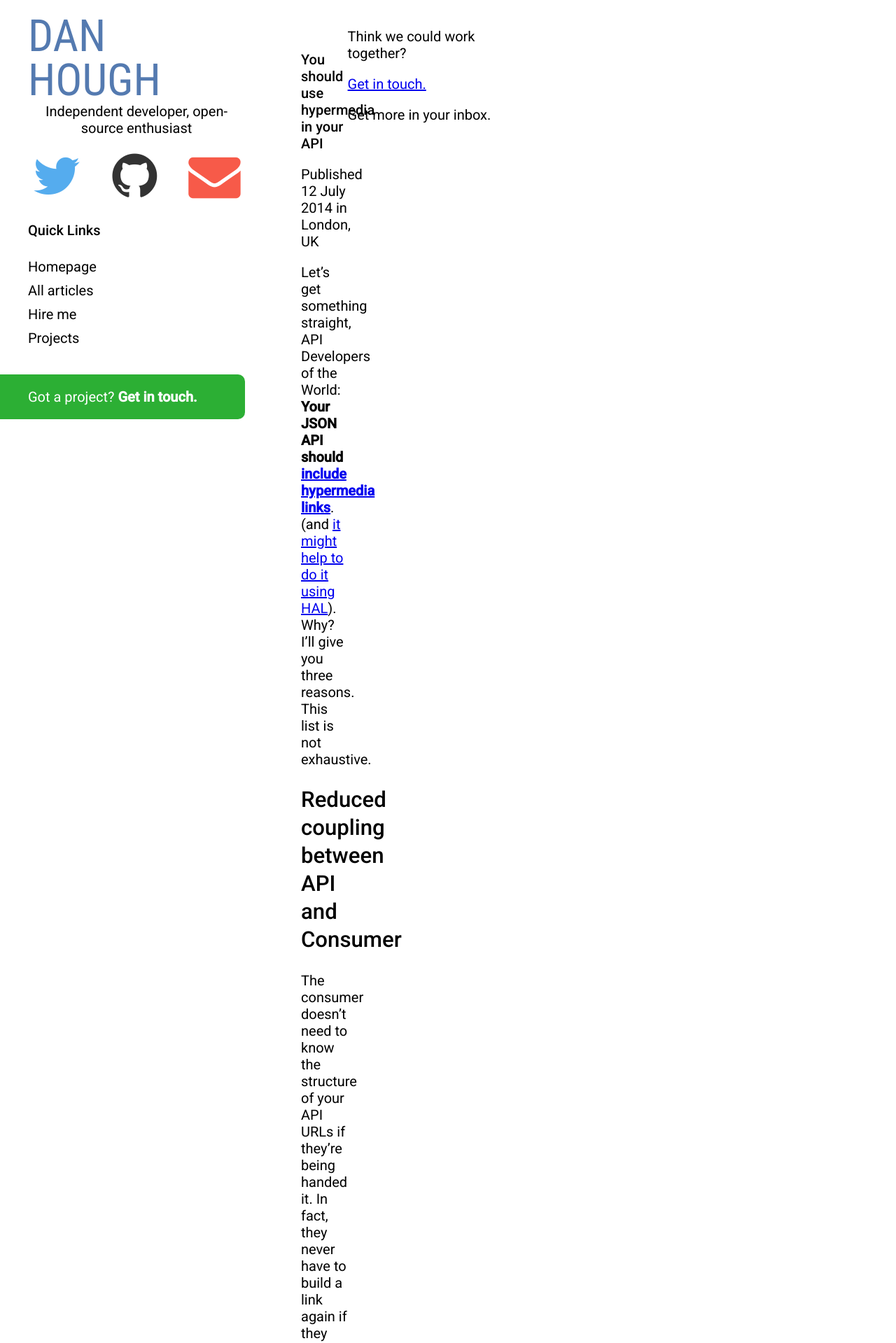
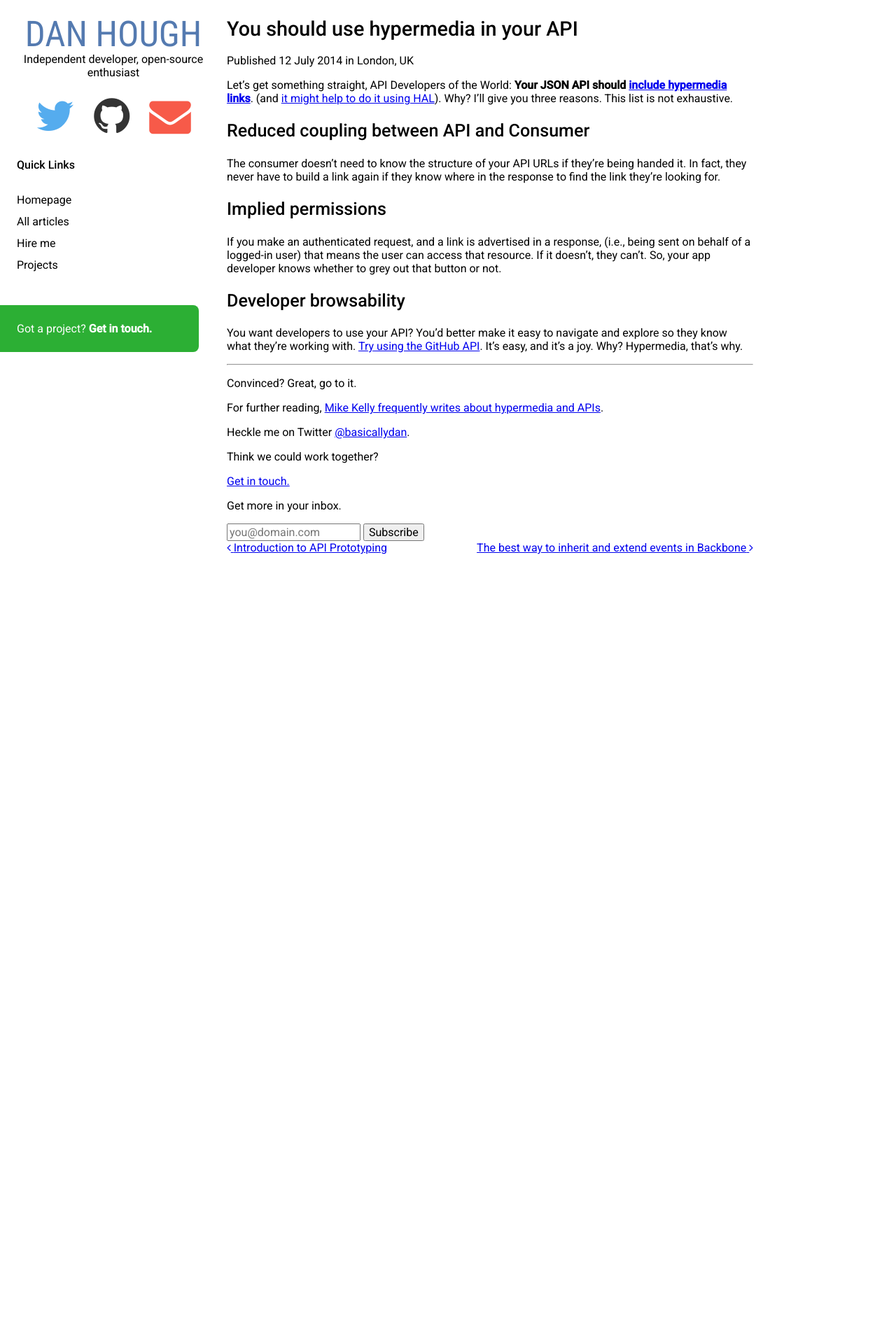
Before and after one commit to basicallydan/danhough.com, a Jekyll site: the page built from _posts/2014-07-12-use-hypermedia.markdown, in a window 1280 px wide. Shown: the top 1919 px of the page at 70% size. Built offline with Jekyll 4.4.1, drawn with Linux system fonts in a browser that asks for light colours; Markdown is read by kramdown in place of the engine named in the settings; comment, search, counter and statistics services are not loaded; after the commit the page ends 900 px from its top, so only the background shows below that.

Commit message:
I love you, flexbox.

```diff
--- a/css/main.css
+++ b/css/main.css
@@ -2072,22 +2072,42 @@ table {
   box-sizing: border-box; }
 
 html {
-  font-size: 20px;
+  font-size: 16px;
   font-family: 'Roboto'; }
+  @media only screen and (max-width: 320px) {
+    html {
+      font-size: 14px; } }
 
 body {
-  max-width: 1100px; }
+  max-width: 1100px;
+  display: flex;
+  flex-direction: column; }
+  @media (min-width: 769px) {
+    body {
+      flex-direction: row; } }
 
 header {
-  width: 350px; }
-
-main, .secondary-homepage-navigation {
-  width: 33%; }
-
-header, main, .secondary-homepage-navigation {
-  padding-top: 1rem;
-  padding-left: 2rem;
-  float: left; }
+  width: 18.75rem;
+  padding-top: 1.5rem;
+  padding-left: 1.5rem;
+  order: -1; }
+  @media (min-width: 769px) {
+    header {
+      flex: 0 0 18.75rem; } }
+
+body > main {
+  padding-top: 1.5rem;
+  padding-left: 1.5rem; }
+  @media (min-width: 769px) {
+    body > main {
+      flex: 1; } }
+
+body > .content-navigation-column {
+  padding-top: 1.5rem;
+  padding-left: 1.5rem; }
+  @media (min-width: 769px) {
+    body > .content-navigation-column {
+      flex: 1; } }
 
 /**
  * For modern browsers
@@ -2121,19 +2141,22 @@ header, main, .secondary-homepage-navigation {
   font-family: 'Roboto Condensed';
   text-transform: uppercase;
   text-decoration: none;
-  color: #547AB0; }
-
-.site-subtitle {
-  font-size: 20px;
+  color: #547AB0;
   text-align: center;
   display: block; }
 
+.site-subtitle {
+  font-size: 16px;
+  text-align: center;
+  display: block; }
+
 h1 {
-  font-size: 20px;
-  font-weight: 500; }
+  font-size: 1.8rem;
+  font-weight: 500;
+  margin-top: 0; }
 
 h2 {
-  font-size: 1.56rem;
+  font-size: 1.57rem;
   line-height: 2rem;
   font-weight: 500; }
 
@@ -2170,19 +2193,19 @@ nav ul {
   padding: 0;
   list-style: none; }
 nav.nav-list, nav.nav-list--icons {
-  margin-bottom: 1rem; }
+  margin-bottom: 1.5rem; }
   nav.nav-list h2, nav.nav-list--icons h2 {
-    font-size: 20px;
-    margin: 0 0 1rem 0; }
+    font-size: 16px;
+    margin: 0 0 1.5rem 0; }
   nav.nav-list li, nav.nav-list--icons li {
-    margin: 0.5rem 0; }
+    margin: 0.75rem 0; }
     nav.nav-list li.nav-item--all a, nav.nav-list--icons li.nav-item--all a {
       text-decoration: underline; }
   nav.nav-list li a, nav.nav-list--icons li a {
     color: #333333;
     text-decoration: none; }
 nav.nav-list--icons {
-  margin-top: 1rem;
+  margin-top: 1.5rem;
   text-align: center;
   height: 3.72rem;
   line-height: 3.72rem; }
@@ -2190,7 +2213,7 @@ nav.nav-list--icons {
     display: inline-block;
     height: 3.72rem;
     line-height: 3.72rem;
-    margin: 0 1rem; }
+    margin: 0 0.75rem; }
     nav.nav-list--icons li:first-child {
       margin-left: 0; }
     nav.nav-list--icons li:last-child {
@@ -2210,17 +2233,20 @@ nav.nav-list--icons {
   .cta--primary {
     background: #2CAF34; }
     header .cta--primary {
-      margin: 2rem 0 2rem -2rem;
-      padding: 1rem 0 1rem 2rem;
+      margin: 3rem 0 3rem -3rem;
+      padding: 1.5rem 0 1.5rem 3rem;
       box-sizing: content-box;
-      width: 310px;
+      width: 16.25rem;
       display: block;
       border-top-right-radius: 0.5rem;
       border-bottom-right-radius: 0.5rem; }
 
 .project-item {
-  margin-top: 1rem; }
+  margin-top: 1.5rem; }
   .project-item img {
     width: 100%;
     max-width: 300px;
     max-height: 300px; }
+
+.post {
+  padding-right: 1.5rem; }
--- a/index.html
+++ b/index.html
@@ -2,7 +2,7 @@
 layout: default
 ---
 
-<main class="primary-homepage-navigation">
+<main class="content-navigation-column">
 	<nav id="popular-articles-navigation" class="nav-list">
 		<h2>Popular Articles</h2>
 		<ul>
@@ -27,7 +27,7 @@ layout: default
 	</nav>
 </main>
 
-<section class="secondary-homepage-navigation">
+<section class="content-navigation-column">
 	<nav id="libraries-navigation" class="nav-list">
 		<h2>Libraries &amp; Tools</h2>
 		<ul>
--- a/scss/_headings.scss
+++ b/scss/_headings.scss
@@ -6,9 +6,8 @@
 	text-transform:uppercase;
 	text-decoration:none;
 	color:$main-blue;
-	// @include grid-media-query('palm') {
-	// 	font-size:1.4em;
-	// }
+	text-align: center;
+	display: block;
 }
 
 .site-subtitle {
@@ -18,14 +17,16 @@
 }
 
 h1 {
-	font-size:$standard-font-size;
+	font-size:$page-title-font-size;
 	font-weight:500;
+	margin-top:0;
 	// @include grid-media-query('palm') {
 	// 	font-size:1.4em;
 	// }
 }
+
 h2 {
-	font-size:1.56rem;
+	font-size:$large-font-size;
 	line-height:2rem;
 	font-weight:500;
 	// @include grid-media-query('palm') {
--- a/scss/_navigation.scss
+++ b/scss/_navigation.scss
@@ -43,7 +43,7 @@ nav {
 			height:$nav-icon-font-size;
 			line-height:$nav-icon-font-size;
 
-			margin:0 $standard-margin;
+			margin:0 $small-margin;
 
 			&:first-child {
 				margin-left:0;
@@ -83,10 +83,10 @@ nav {
 			margin:$large-margin 0 $large-margin (-$large-margin);
 			padding:$standard-margin 0 $standard-margin $large-margin;
 			box-sizing:content-box;
-			width:310px;
+			width:$header-cta-width;
 			display:block;
-			border-top-right-radius:0.5rem;
-			border-bottom-right-radius:0.5rem;
+			border-top-right-radius:$standard-border-radius;
+			border-bottom-right-radius:$standard-border-radius;
 		}
 	}
 }
--- a/scss/_post.scss
+++ b/scss/_post.scss
@@ -1,3 +1,7 @@
+.post {
+	padding-right:$standard-margin;
+}
+
 // .post {
 // 	// @extend .grid;
 // 	max-width:$max-page-width;
--- a/scss/_shared.scss
+++ b/scss/_shared.scss
@@ -4,25 +4,49 @@
 
 html {
 	font-size:$standard-font-size;
+	@media only screen and (max-width : 320px) {
+		font-size:$smartphone-font-size;
+	}
 	font-family:'Roboto';
 }
 
 body {
 	max-width:1100px;
+	display: flex;
+	flex-direction:column;
+
+	@media (min-width: 769px) {
+		flex-direction:row;
+	}
 }
 
 header {
-	width: 350px;
+	width:$header-width;
+	padding-top:$standard-margin;
+	padding-left:$standard-margin;
+	order:-1;
+
+	@media (min-width: 769px) {
+		flex: 0 0 $header-width;
+	}
 }
 
-main, .secondary-homepage-navigation {
-	width: 33%;
+body > main {
+	padding-top:$standard-margin;
+	padding-left:$standard-margin;
+
+	@media (min-width: 769px) {
+		flex: 1;
+	}
 }
 
-header, main, .secondary-homepage-navigation {
+body > .content-navigation-column {
 	padding-top:$standard-margin;
-	padding-left:$large-margin;
-	float:left;
+	padding-left:$standard-margin;
+
+	@media (min-width: 769px) {
+		flex: 1;
+	}
 }
 
 /**
--- a/scss/_sizes.scss
+++ b/scss/_sizes.scss
@@ -1,12 +1,21 @@
-$small-margin:0.5rem;
-$standard-margin:1rem;
-$large-margin:2rem;
+$small-margin:0.75rem;
+$standard-margin:1.5rem;
+$large-margin:3rem;
 $gutter:$standard-margin;
 
-$standard-font-size:20px;
+$smartphone-font-size:14px;
+$standard-font-size:16px;
 $large-font-size:1.57rem;
+$page-title-font-size:1.8rem;
 $site-title-font-size:3.17rem;
 $nav-icon-font-size:3.72rem;
+
+$header-width:18.75rem;
+$header-cta-width:16.25rem;
+
+$border-radius:0.5rem;
+
+$standard-border-radius:0.5rem;
 
 $standard-line-height:20pt;
 $max-page-width:848px;
```
